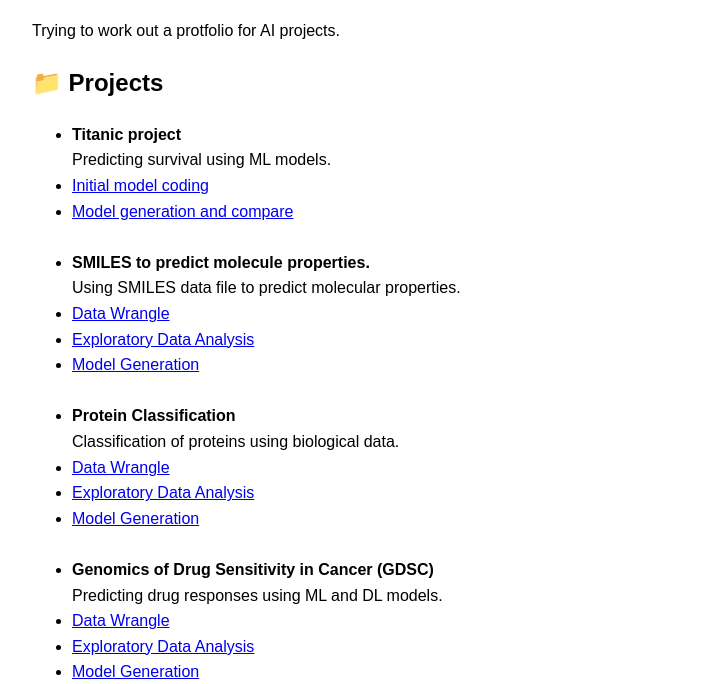
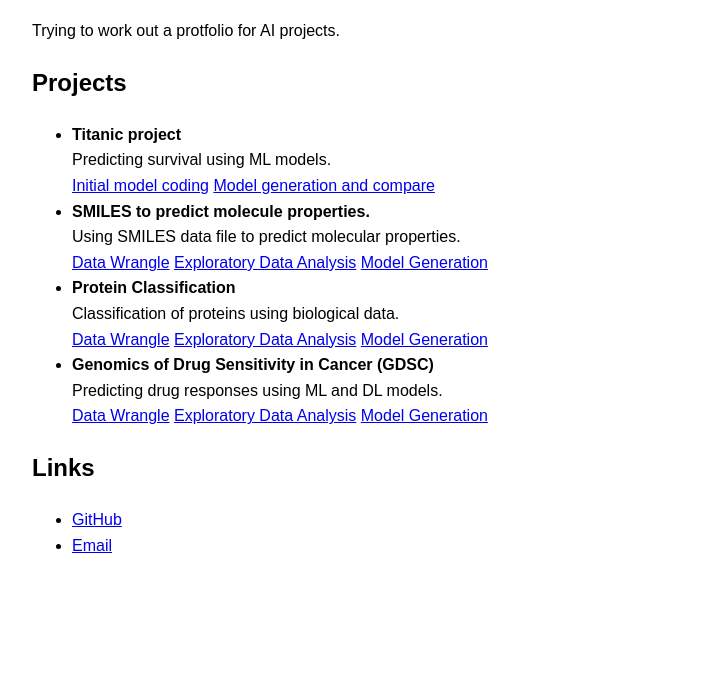
Before and after one commit to Yongjudan/ML_portfolio, a plain HTML site: page index.html in a window 1280 px wide. Shown: the part 116-800 px from the top of the page, without its empty margins (8-731 px from the left). Drawn offline with Linux system fonts and the light colour scheme.

Commit message:
update html

```diff
--- a/index.html
+++ b/index.html
@@ -11,34 +11,34 @@
 
   <p>Trying to work out a protfolio for AI projects.</p>
 
-  <h2>📁 Projects</h2>
+  <h2>Projects</h2>
   <ul>
     <li><strong>Titanic project</strong><br>
         Predicting survival using ML models.</li>
-        <li><a href="https://nbviewer.org/github/Yongjudan/ML_portfolio/blob/main/titanic_project/First_module.ipynb" target="_blank">Initial model coding</a></li>
-        <li><a href="https://nbviewer.org/github/Yongjudan/ML_portfolio/blob/main/titanic_project/Compare_Model_Accuracy.ipynb" target="_blank">Model generation and compare</a></li>
+        <a href="https://nbviewer.org/github/Yongjudan/ML_portfolio/blob/main/titanic_project/First_module.ipynb" target="_blank">Initial model coding</a>
+        <a href="https://nbviewer.org/github/Yongjudan/ML_portfolio/blob/main/titanic_project/Compare_Model_Accuracy.ipynb" target="_blank">Model generation and compare</a>
         <br>
     <li><strong>SMILES to predict molecule properties.</strong><br>
         Using SMILES data file to predict molecular properties.</li>
-        <li><a href="https://nbviewer.org/github/Yongjudan/ML_portfolio/blob/main/smiles_property_prediction/Data Wrangling.ipynb" target="_blank">Data Wrangle</a></li>
-        <li><a href="https://nbviewer.org/github/Yongjudan/ML_portfolio/blob/main/smiles_property_prediction/EDA.ipynb" target="_blank">Exploratory Data Analysis</a></li>
-        <li><a href="https://nbviewer.org/github/Yongjudan/ML_portfolio/blob/main/smiles_property_prediction/model.ipynb" target="_blank">Model Generation</a></li>
+        <a href="https://nbviewer.org/github/Yongjudan/ML_portfolio/blob/main/smiles_property_prediction/Data Wrangling.ipynb" target="_blank">Data Wrangle</a>
+        <a href="https://nbviewer.org/github/Yongjudan/ML_portfolio/blob/main/smiles_property_prediction/EDA.ipynb" target="_blank">Exploratory Data Analysis</a>
+        <a href="https://nbviewer.org/github/Yongjudan/ML_portfolio/blob/main/smiles_property_prediction/model.ipynb" target="_blank">Model Generation</a>
         <br>
     <li><strong>Protein Classification</strong><br>
         Classification of proteins using biological data.</li>
-        <li><a href="https://nbviewer.org/github/Yongjudan/ML_portfolio/blob/main/protein_classification/wrangle.ipynb" target="_blank">Data Wrangle</a></li>
-        <li><a href="https://nbviewer.org/github/Yongjudan/ML_portfolio/blob/main/protein_classification/EDA.ipynb" target="_blank">Exploratory Data Analysis</a></li>
-        <li><a href="https://nbviewer.org/github/Yongjudan/ML_portfolio/blob/main/protein_classification/model.ipynb" target="_blank">Model Generation</a></li>
+        <a href="https://nbviewer.org/github/Yongjudan/ML_portfolio/blob/main/protein_classification/wrangle.ipynb" target="_blank">Data Wrangle</a>
+        <a href="https://nbviewer.org/github/Yongjudan/ML_portfolio/blob/main/protein_classification/EDA.ipynb" target="_blank">Exploratory Data Analysis</a>
+        <a href="https://nbviewer.org/github/Yongjudan/ML_portfolio/blob/main/protein_classification/model.ipynb" target="_blank">Model Generation</a>
         <br>
     <li><strong>Genomics of Drug Sensitivity in Cancer (GDSC)</strong><br>
         Predicting drug responses using ML and DL models.</li>
-        <li><a href="https://nbviewer.org/github/Yongjudan/ML_portfolio/blob/main/GDSC/wrangle.ipynb" target="_blank">Data Wrangle</a></li>
-        <li><a href="https://nbviewer.org/github/Yongjudan/ML_portfolio/blob/main/GDSC/EDA.ipynb" target="_blank">Exploratory Data Analysis</a></li>
-        <li><a href="https://nbviewer.org/github/Yongjudan/ML_portfolio/blob/main/GDSC/model.ipynb" target="_blank">Model Generation</a></li>
+        <a href="https://nbviewer.org/github/Yongjudan/ML_portfolio/blob/main/GDSC/wrangle.ipynb" target="_blank">Data Wrangle</a>
+        <a href="https://nbviewer.org/github/Yongjudan/ML_portfolio/blob/main/GDSC/EDA.ipynb" target="_blank">Exploratory Data Analysis</a>
+        <a href="https://nbviewer.org/github/Yongjudan/ML_portfolio/blob/main/GDSC/model.ipynb" target="_blank">Model Generation</a>
 
   </ul>
 
-  <h2>🔗 Links</h2>
+  <h2>Links</h2>
   <ul>
     <li><a href="https://github.com/Yongjudan/ML_portfolio">GitHub</a></li>
     <li><a href="mailto:yongjudan@naver.com">Email</a></li>
```
